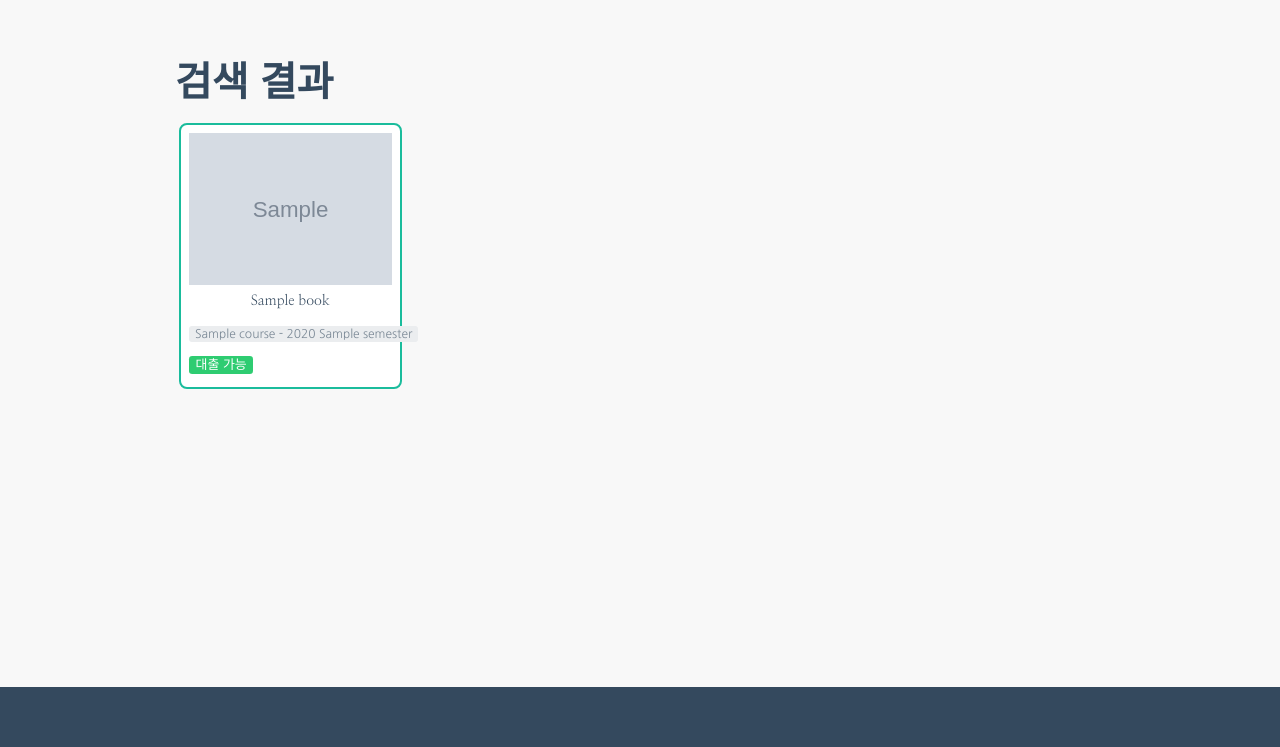
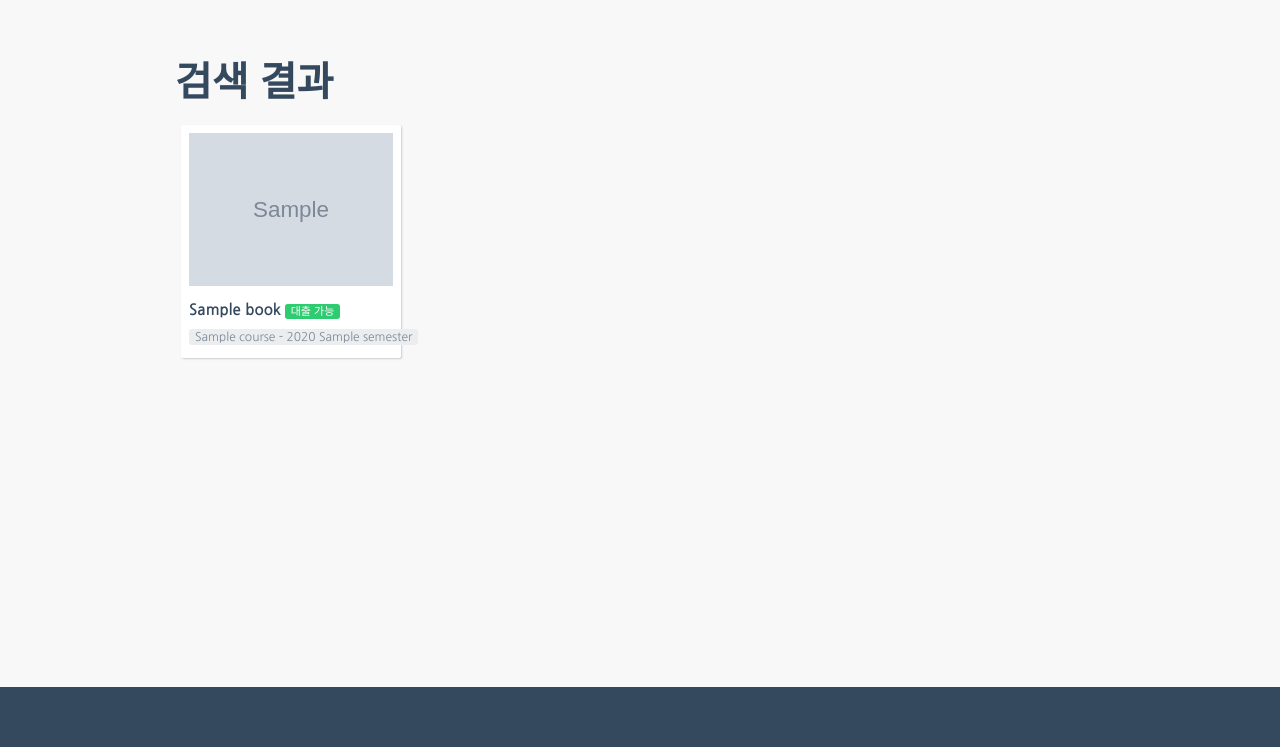
Before and after one commit to SungjinYoo/BookShare, a Django app: template bookshare/templates/books/book_search.html in a window 1280 px wide. Shown: the part 53-800 px from the top of the page. Run offline with Django 3.2, Linux system fonts and the light colour scheme; the template is opened without the code that fills it: most values are stand-ins (such as "Sample title", 1, 10 or a date in 2020); grey boxes marked "Sample" are stand-in pictures; some libraries are stand-ins or nearby versions.

Commit message:
book search template changed again

```diff
--- a/bookshare/static/css/style.css
+++ b/bookshare/static/css/style.css
@@ -86,7 +86,7 @@ border-right-0{
 /* contents */
 #content-wrapper{
     min-width: 400px;
-    width: 960px;
+    max-width: 960px;
     margin-left:auto;
     margin-right:auto;
     min-height:calc(100% - 83px);
@@ -252,12 +252,18 @@ border-right-0{
 
 .book-list-item {
     display: inline-block;
-    width: calc(25% - 10px);
-    margin: 4px;
+    width: 220px;
+    margin: 6px;
     padding: 8px;
-    border: 2px solid #1ABC9C;
-    border-radius: 8px;
+    border-radius: 2px;
     background-color: #ffffff;
+    box-shadow: 1px 1px 2px #ccc;
+}
+
+.book-list-item h4 {
+    font-size: 0.85em;
+    line-height: 1.2;
+    margin-bottom: 0;
 }
 
 div.image-wrapper .image{
--- a/bookshare/templates/books/book_search.html
+++ b/bookshare/templates/books/book_search.html
@@ -20,12 +20,15 @@ if(book_list_item)
     var container = $("#book-list");
 
     imagesLoaded( container, function() {
-	msnry = new Masonry( container,
+	msnry = new Masonry( container[0],
 			     {
 				 columnWidth: column_width,
 				 itemSelector: '.book-list-item'
 			     }
 			   );
+    });
+    $(window).resize(function () {
+	container.masonry('bindResize');
     });
 }
 {% endblock %}
@@ -40,20 +43,15 @@ if(book_list_item)
 	<div class="image-wrapper">
 	  <img class="image {% if not book.any_availiable_stock %}out-of-stock{% endif %}" src="{% if book.image %}{{ book.image.url}}{% else %}src-to-default{% endif %}" />
 	</div>
-	<div class="title-wrapper">
-	  <p>{{ book.title }}</p>
-	</div>
+	<h4>{{ book.title }} {% if book.any_availiable_stock %}
+	  <span class="label label-success">대출 가능</span>
+	  {% else %}
+	  <span class="label label-danger">재고 없음</span>
+	  {% endif %}</h4>
 	<div class="course-wrapper">
 	  {% for course in book.courses.all %}
 	  <span class="label label-default">{{ course.title }} - {{ course.year }} {{ course.semester }}</span>
 	  {% endfor %}
-	</div>
-	<div class="status-wrapper">
-	  {% if book.any_availiable_stock %}
-	  <span class="label label-success">대출 가능</span>
-	  {% else %}
-	  <span class="label label-danger">재고 없음</span>
-	  {% endif %}
 	</div>
       </div>
       {% endfor %}
```
